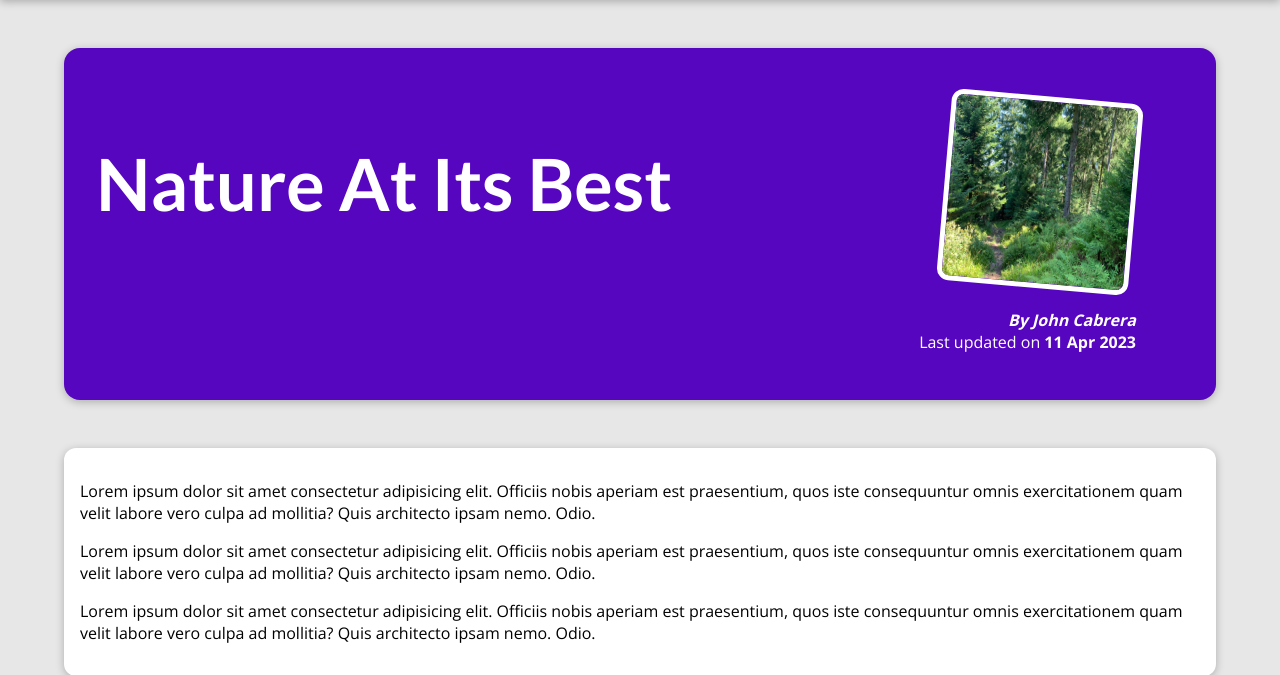
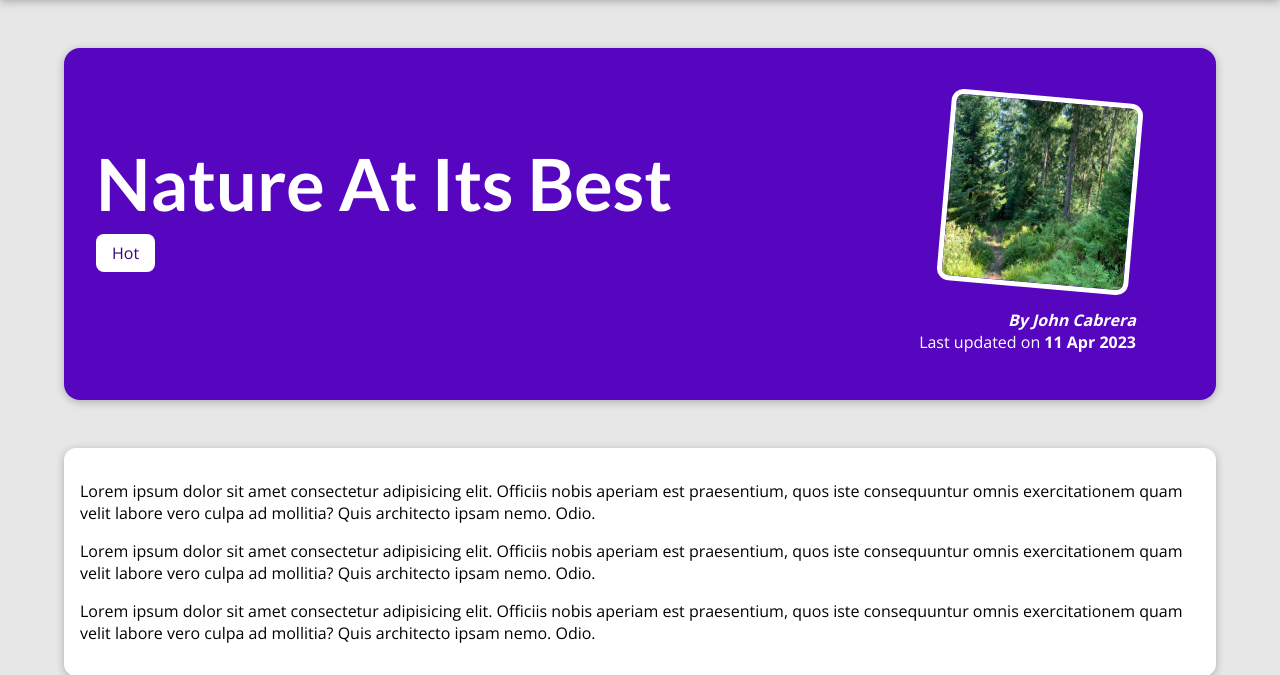
Before and after one commit to H0mage/django-site, a Django app: a page that uses blog/templates/blog/post-detail.html in a window 1280 px wide. Shown: the part 80-755 px from the top of the page. Run offline with Django 4.2, Linux system fonts and the light colour scheme; data comes from the database, SQL or seed files in the repository.

Commit message:
Added a tags to the author name on post details and posts now display the tags assigned for them

```diff
--- a/blog/static/blog/post-detail.css
+++ b/blog/static/blog/post-detail.css
@@ -22,6 +22,7 @@ body {
 #summary h2 {
   color: white;
   font-size: 4.5rem;
+  margin-bottom: 1rem;
 }
 
 #summary article {
@@ -47,6 +48,11 @@ body {
   font-weight: bold;
 }
 
+#summary a {
+  color: white;
+  text-decoration: none;
+}
+
 #summary time {
   font-weight: bold;
 }
@@ -60,3 +66,10 @@ main {
   border-radius: 12px;
   box-shadow: 0 2px 8px rgba(0, 0, 0, 0.25);
 }
+
+.tag {
+  background-color: white;
+  color: #390281;
+  padding: 0.5rem 1rem;
+  border-radius: 8px;
+}
--- a/blog/templates/blog/post-detail.html
+++ b/blog/templates/blog/post-detail.html
@@ -12,9 +12,14 @@
 {% block content %}
 <section id="summary">
   <h2>{{ post.title }}</h2>
+  <div>
+    {% for tag in post_tags %}
+      <span class="tag">{{ tag.caption }}</span>
+    {% endfor %}
+  </div>
   <article>
     <img src="{% static "blog/images/"|add:post.image_name %}" alt="{{ post.title }}" />
-    <address>By {{ post.author }}</address>
+    <address>By <a href="mailto:{{ post.author.email_address }}">{{ post.author }}</a></address>
     <div>Last updated on <time>{{ post.date|date:"d M Y" }}</time></div>
   </article>
 </section>
--- a/blog/views.py
+++ b/blog/views.py
@@ -28,5 +28,6 @@ def post_detail(request, slug):
     # identified_post = next(post for post in all_posts if post['slug'] == slug)
     identified_post = get_object_or_404(Post, slug=slug)
     return render(request, "blog/post-detail.html", {
-        "post": identified_post
+        "post": identified_post,
+        "post_tags": identified_post.tags.all()
     })
```
